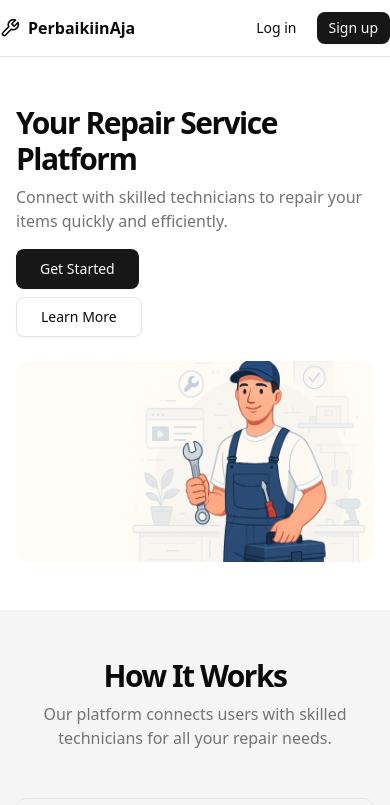
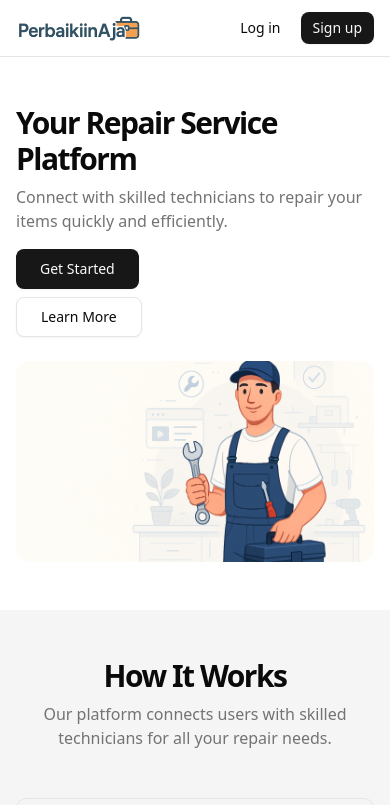
Before and after one commit to A16-PerbaikiinAja/frontend, a Next.js app: page / in a window 390 px wide. Shown: the top 805 px of the page. Built offline with nearby package versions, Linux system fonts and the light colour scheme.

Commit message:
feat: add logo

```diff
--- a/app/login/page.tsx
+++ b/app/login/page.tsx
@@ -12,7 +12,7 @@ import {
 import { Input } from "@/components/ui/input";
 import { Label } from "@/components/ui/label";
 import { Tabs, TabsContent, TabsList, TabsTrigger } from "@/components/ui/tabs";
-import { Wrench } from "lucide-react";
+import Image from "next/image";
 import Link from "next/link";
 import { useRouter } from "next/navigation";
 import { useState } from "react";
@@ -48,10 +48,9 @@ export default function LoginPage() {
     <div className="container flex h-screen w-screen flex-col items-center justify-center">
       <Link
         href="/"
-        className="absolute left-4 top-4 md:left-8 md:top-8 flex items-center gap-2 font-bold"
+        className="w-32 md:w-48 absolute left-4 top-4 md:left-8 md:top-8"
       >
-        <Wrench className="h-5 w-5" />
-        <span>PerbaikiinAja</span>
+        <Image src="/logo.png" width={500} height={500} alt="Logo" />
       </Link>
       <Tabs defaultValue="user" className="w-full max-w-md">
         <TabsList className="grid w-full grid-cols-3">
--- a/app/page.tsx
+++ b/app/page.tsx
@@ -1,15 +1,15 @@
 import { Button } from "@/components/ui/button";
 import { Shield, User, Wrench } from "lucide-react";
+import Image from "next/image";
 import Link from "next/link";
 
 export default function Home() {
   return (
     <div className="flex min-h-screen flex-col">
-      <header className="sticky top-0 z-50 w-full border-b bg-background/95 backdrop-blur supports-[backdrop-filter]:bg-background/60">
+      <header className="max-md:px-4 sticky top-0 z-50 w-full border-b bg-background/95 backdrop-blur supports-[backdrop-filter]:bg-background/60">
         <div className="container flex h-14 items-center">
-          <Link href="/" className="flex items-center gap-2 font-bold">
-            <Wrench className="h-5 w-5" />
-            <span>PerbaikiinAja</span>
+          <Link href="/" className="w-32 md:w-48">
+            <Image src="/logo.png" width={500} height={500} alt="Logo" />
           </Link>
           <div className="ml-auto flex gap-2">
             <Link href="/login">
--- a/app/register/page.tsx
+++ b/app/register/page.tsx
@@ -12,7 +12,7 @@ import {
 import { Input } from "@/components/ui/input";
 import { Label } from "@/components/ui/label";
 import { Tabs, TabsContent, TabsList, TabsTrigger } from "@/components/ui/tabs";
-import { Wrench } from "lucide-react";
+import Image from "next/image";
 import Link from "next/link";
 import { useRouter } from "next/navigation";
 import { useState } from "react";
@@ -42,10 +42,9 @@ export default function RegisterPage() {
     <div className="container flex h-screen w-screen flex-col items-center justify-center">
       <Link
         href="/"
-        className="absolute left-4 top-4 md:left-8 md:top-8 flex items-center gap-2 font-bold"
+        className="w-32 md:w-48 absolute left-4 top-4 md:left-8 md:top-8"
       >
-        <Wrench className="h-5 w-5" />
-        <span>PerbaikiinAja</span>
+        <Image src="/logo.png" width={500} height={500} alt="Logo" />
       </Link>
       <Tabs defaultValue="user" className="w-full max-w-md">
         <TabsList className="grid w-full grid-cols-2">
```
Also changed, not shown: public/logo.png (added). Lines whose indentation alone changed are shown as unchanged.
